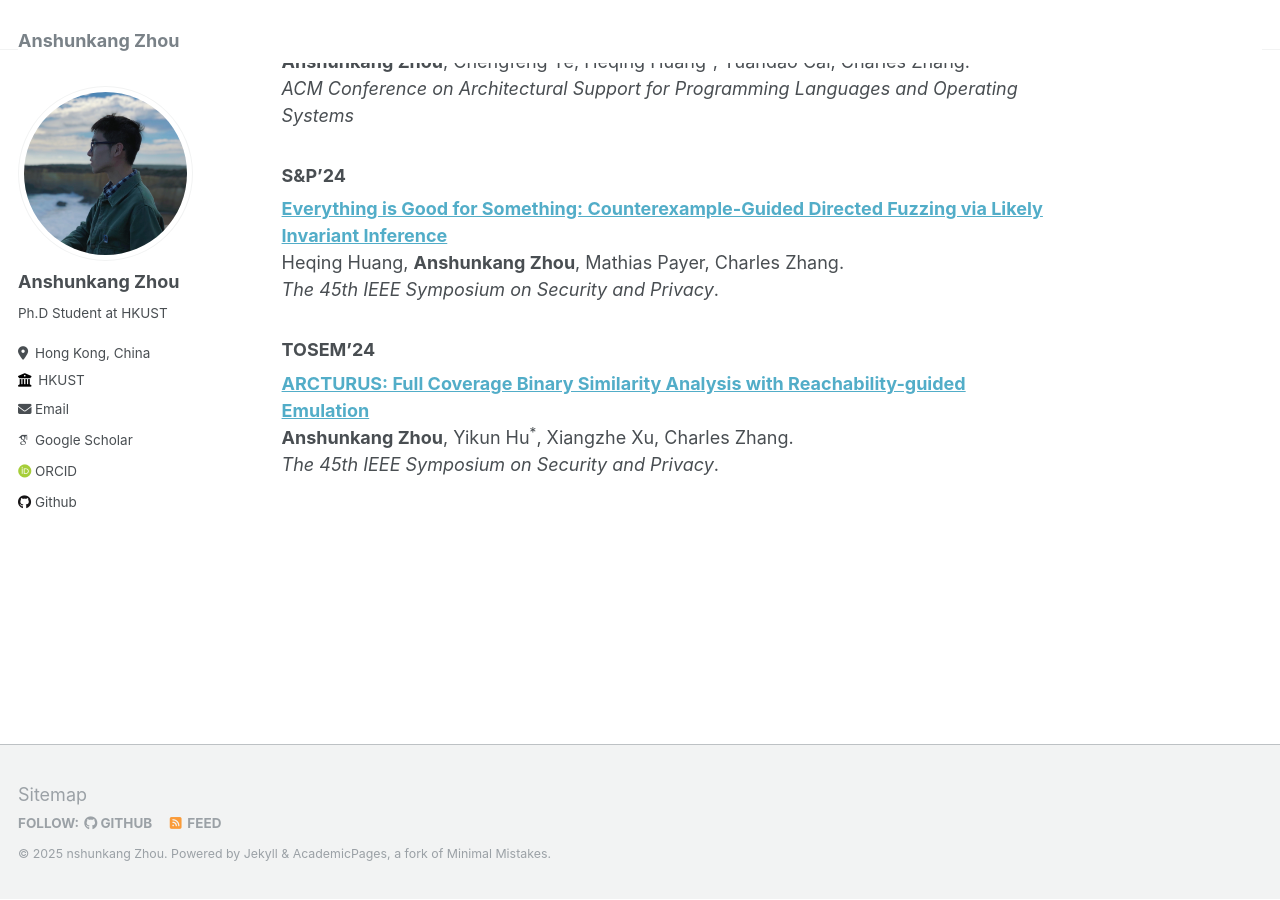
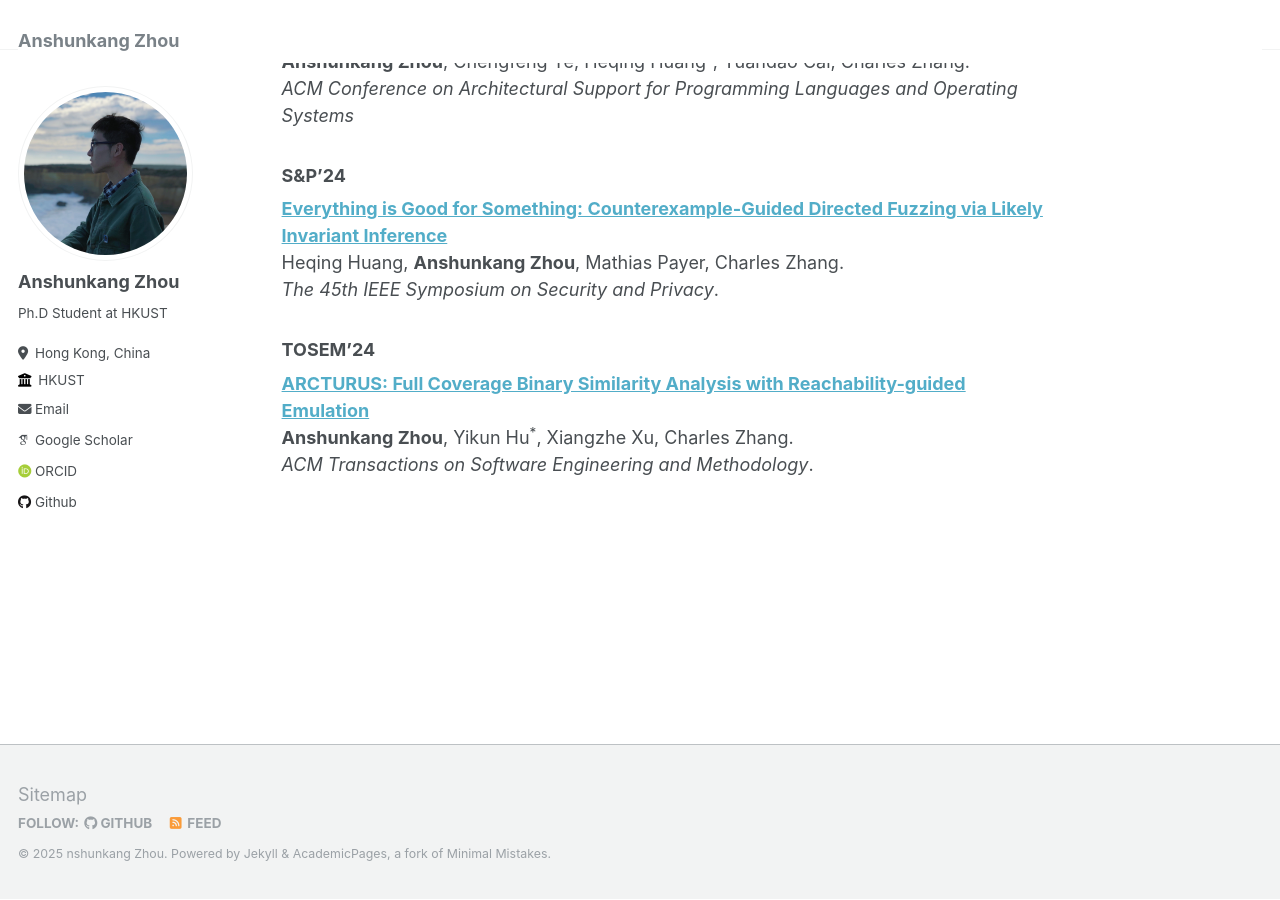
Before and after one commit to seviezhou/seviezhou.github.io, a Jekyll site: the page built from _pages/about.md, in a window 1280 px wide and 900 px high, scrolled down 883 px. Built offline with Jekyll 4.4.1, drawn with Linux system fonts in a browser that asks for light colours; some web fonts are replaced.

Commit message:
Update about.md

```diff
--- a/_pages/about.md
+++ b/_pages/about.md
@@ -38,4 +38,4 @@ Heqing Huang, **Anshunkang Zhou**, Mathias Payer, Charles Zhang.
 ### TOSEM'24
 [**ARCTURUS: Full Coverage Binary Similarity Analysis with Reachability-guided Emulation**](https://seviezhou.github.io/files/arcturus.pdf)
 **Anshunkang Zhou**, Yikun Hu<sup>\*</sup>, Xiangzhe Xu, Charles Zhang.
-*The 45th IEEE Symposium on Security and Privacy*.
+*ACM Transactions on Software Engineering and Methodology*.
```
